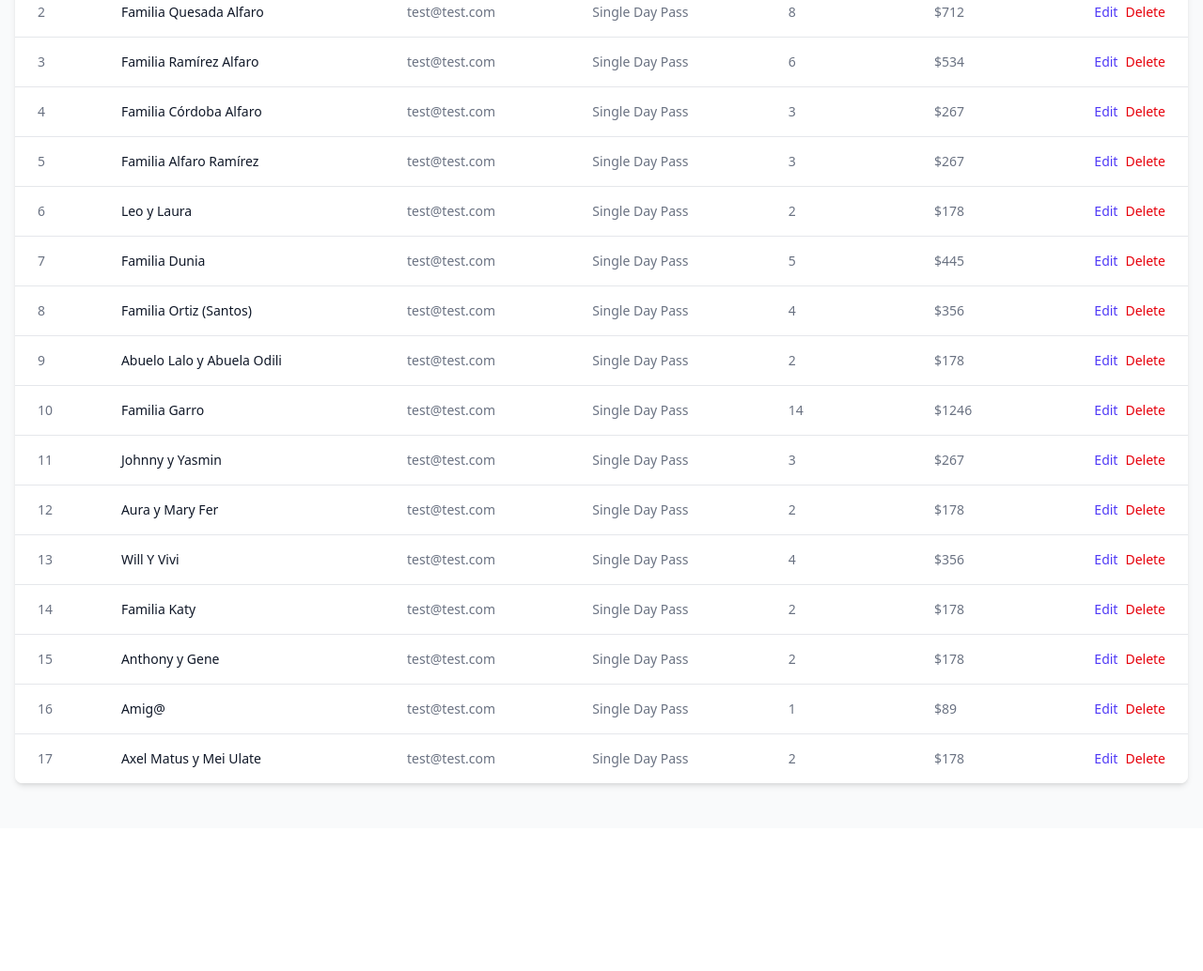
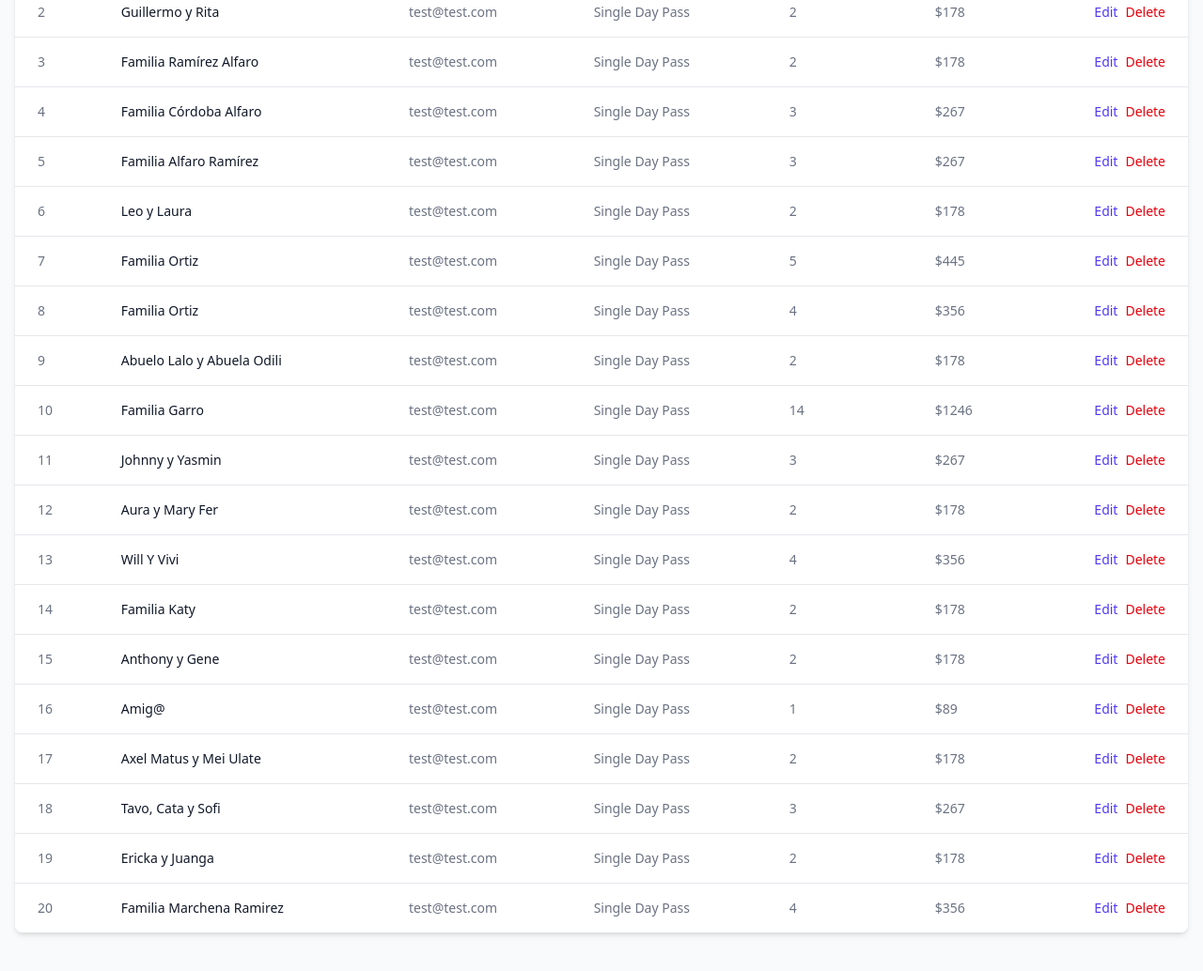
Before and after one commit to FabricioOrtiz/Examples.Babyshower, an Astro site: page /admin/tickets in a window 1280 px wide. Shown: the part 456-1490 px from the top of the page at 94% size. Before the commit the page ends 1338 px from the top, so only its background shows below. Built offline with nearby package versions, Linux system fonts and the light colour scheme; Astro itself is replaced by a stand-in of ours.

Commit message:
adding new items in array

```diff
--- a/src/components/Ticket.astro
+++ b/src/components/Ticket.astro
@@ -36,13 +36,13 @@ const tickets = ticketTypes;
       const storedUsers = localStorage.getItem('ticketUsers');
       return  [
       { id: 1, name: "Familia Ortiz Alfaro", email: "test@test.com", numberOfTickets: 4, ticketId: 1 },
-        { id: 2, name: "Familia Quesada Alfaro", email: "test@test.com", numberOfTickets: 8, ticketId: 1 },
-        { id: 3, name: "Familia Ramírez Alfaro", email: "test@test.com", numberOfTickets: 6, ticketId: 1 },
+        { id: 2, name: "Guillermo y Rita", email: "test@test.com", numberOfTickets: 2, ticketId: 1 },
+        { id: 3, name: "Familia Ramírez Alfaro", email: "test@test.com", numberOfTickets: 2, ticketId: 1 },
         { id: 4, name: "Familia Córdoba Alfaro ", email: "test@test.com", numberOfTickets: 3, ticketId: 1 },
         { id: 5, name: "Familia Alfaro Ramírez", email: "test@test.com", numberOfTickets: 3, ticketId: 1 },
         { id: 6, name: "Leo y Laura", email: "test@test.com", numberOfTickets: 2, ticketId: 1 },
-        { id: 7, name: "Familia Dunia", email: "test@test.com", numberOfTickets: 5, ticketId: 1 },
-        { id: 8, name: "Familia Ortiz (Santos) ", email: "test@test.com", numberOfTickets: 4, ticketId: 1 },
+        { id: 7, name: "Familia Ortiz", email: "test@test.com", numberOfTickets: 5, ticketId: 1 },
+        { id: 8, name: "Familia Ortiz", email: "test@test.com", numberOfTickets: 4, ticketId: 1 },
         { id: 9, name: "Abuelo Lalo y Abuela Odili", email: "test@test.com", numberOfTickets: 2, ticketId: 1 },
         { id: 10, name: "Familia Garro", email: "test@test.com", numberOfTickets: 14, ticketId: 1 },
 
@@ -52,7 +52,10 @@ const tickets = ticketTypes;
         { id: 14, name: "Familia Katy", email: "test@test.com", numberOfTickets: 2, ticketId: 1 },
         { id: 15, name: "Anthony y Gene", email: "test@test.com", numberOfTickets: 2, ticketId: 1 },
         { id: 16, name: "Amig@", email: "test@test.com", numberOfTickets: 1, ticketId: 1 },
-        { id: 17, name: "Axel Matus y Mei Ulate", email: "test@test.com", numberOfTickets: 2, ticketId: 1 }
+        { id: 17, name: "Axel Matus y Mei Ulate", email: "test@test.com", numberOfTickets: 2, ticketId: 1 },
+        { id: 18, name: "Tavo, Cata y Sofi", email: "test@test.com", numberOfTickets: 3, ticketId: 1 },
+        { id: 19, name: "Ericka y Juanga", email: "test@test.com", numberOfTickets: 2, ticketId: 1 },
+        { id: 20, name: "Familia Marchena Ramirez", email: "test@test.com", numberOfTickets: 4, ticketId: 1 }
       ];
     }
 
--- a/src/components/TicketPopup.astro
+++ b/src/components/TicketPopup.astro
@@ -42,7 +42,7 @@
         <p>Con cariño, Familia Ortiz Garro</p>
       </div>
 
-      <div class="space-y-2" >
+      <div class="space-y-2" style="display: none">
         <label for="email" class="block font-medium">Email</label>
         <input
           type="email"
--- a/src/pages/admin/tickets.astro
+++ b/src/pages/admin/tickets.astro
@@ -194,14 +194,14 @@ const tickets = ticketTypes;
       function getTicketUsers() {
         const storedUsers = localStorage.getItem('ticketUsers');
         return  [
-          { id: 1, name: "Familia Ortiz Alfaro", email: "test@test.com", numberOfTickets: 4, ticketId: 1 },
-        { id: 2, name: "Familia Quesada Alfaro", email: "test@test.com", numberOfTickets: 8, ticketId: 1 },
-        { id: 3, name: "Familia Ramírez Alfaro", email: "test@test.com", numberOfTickets: 6, ticketId: 1 },
+      { id: 1, name: "Familia Ortiz Alfaro", email: "test@test.com", numberOfTickets: 4, ticketId: 1 },
+        { id: 2, name: "Guillermo y Rita", email: "test@test.com", numberOfTickets: 2, ticketId: 1 },
+        { id: 3, name: "Familia Ramírez Alfaro", email: "test@test.com", numberOfTickets: 2, ticketId: 1 },
         { id: 4, name: "Familia Córdoba Alfaro ", email: "test@test.com", numberOfTickets: 3, ticketId: 1 },
         { id: 5, name: "Familia Alfaro Ramírez", email: "test@test.com", numberOfTickets: 3, ticketId: 1 },
         { id: 6, name: "Leo y Laura", email: "test@test.com", numberOfTickets: 2, ticketId: 1 },
-        { id: 7, name: "Familia Dunia", email: "test@test.com", numberOfTickets: 5, ticketId: 1 },
-        { id: 8, name: "Familia Ortiz (Santos) ", email: "test@test.com", numberOfTickets: 4, ticketId: 1 },
+        { id: 7, name: "Familia Ortiz", email: "test@test.com", numberOfTickets: 5, ticketId: 1 },
+        { id: 8, name: "Familia Ortiz", email: "test@test.com", numberOfTickets: 4, ticketId: 1 },
         { id: 9, name: "Abuelo Lalo y Abuela Odili", email: "test@test.com", numberOfTickets: 2, ticketId: 1 },
         { id: 10, name: "Familia Garro", email: "test@test.com", numberOfTickets: 14, ticketId: 1 },
 
@@ -211,8 +211,11 @@ const tickets = ticketTypes;
         { id: 14, name: "Familia Katy", email: "test@test.com", numberOfTickets: 2, ticketId: 1 },
         { id: 15, name: "Anthony y Gene", email: "test@test.com", numberOfTickets: 2, ticketId: 1 },
         { id: 16, name: "Amig@", email: "test@test.com", numberOfTickets: 1, ticketId: 1 },
-        { id: 17, name: "Axel Matus y Mei Ulate", email: "test@test.com", numberOfTickets: 2, ticketId: 1 }
-        ];
+        { id: 17, name: "Axel Matus y Mei Ulate", email: "test@test.com", numberOfTickets: 2, ticketId: 1 },
+        { id: 18, name: "Tavo, Cata y Sofi", email: "test@test.com", numberOfTickets: 3, ticketId: 1 },
+        { id: 19, name: "Ericka y Juanga", email: "test@test.com", numberOfTickets: 2, ticketId: 1 },
+        { id: 20, name: "Familia Marchena Ramirez", email: "test@test.com", numberOfTickets: 4, ticketId: 1 }
+      ];
       }
 
       // Save ticket users to localStorage
```
